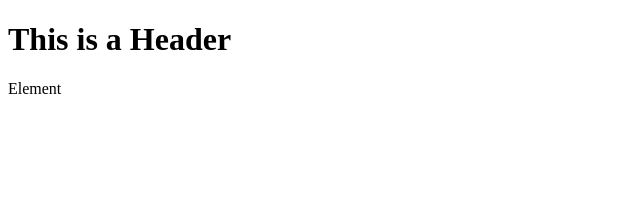
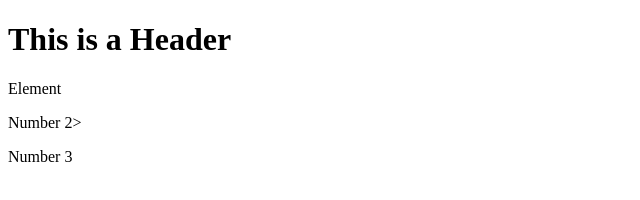
Before and after one commit to mcottier/git-test, a plain HTML site: page index.html in a window 1280 px wide. Shown: the whole page, without its empty margins (0-640 px from the left). Drawn offline with Linux system fonts and the light colour scheme.

Commit message:
third commit

```diff
--- a/index.html
+++ b/index.html
@@ -3,5 +3,7 @@
     <body>
         <h1>This is a Header</h1>
         <p> Element</p>
+        <p> Number 2> </p>
+        <p> Number 3</p>
     </body>
 </html>
```
